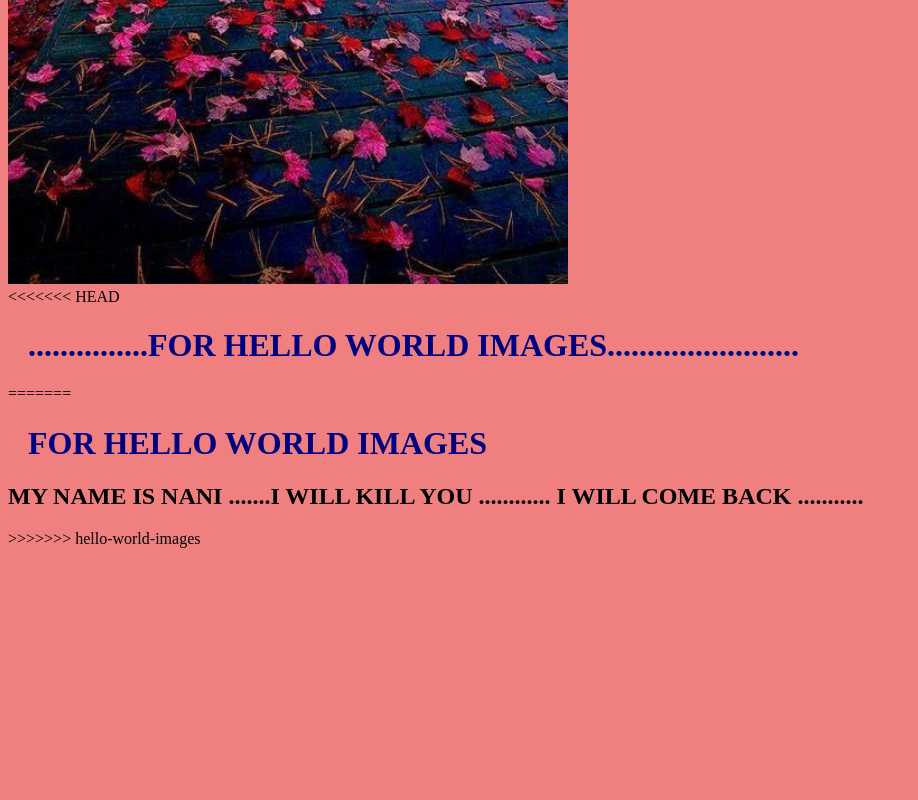
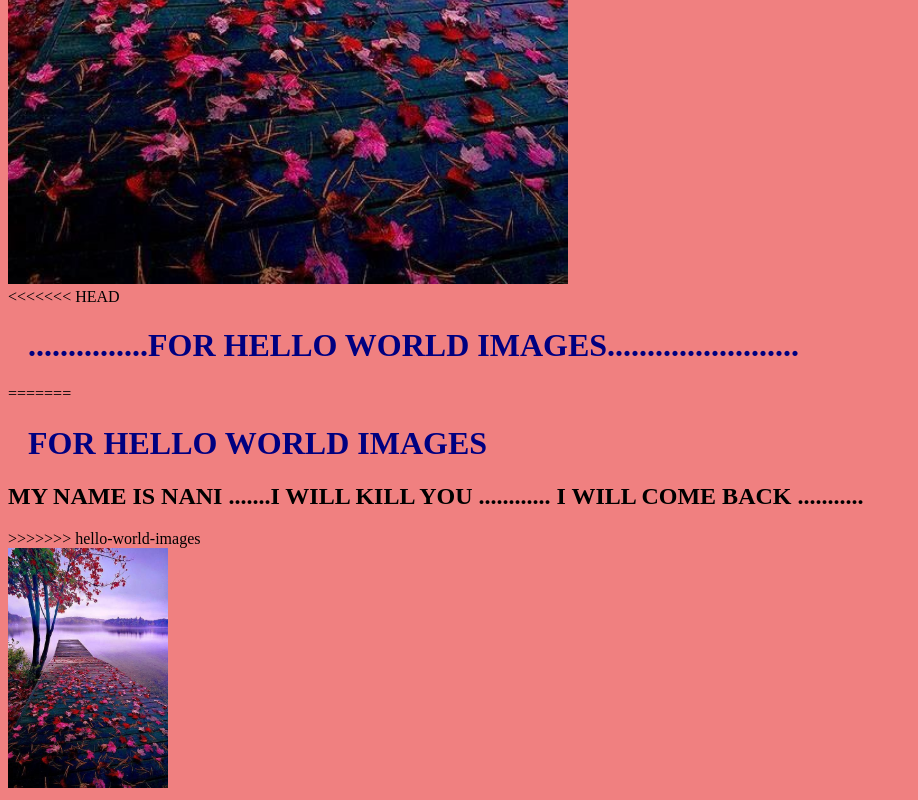
Before and after one commit to NaniPallapu/hello-world, a plain HTML site: page index.html in a window 1280 px wide. Shown: the part 1356-2156 px from the top of the page, without its empty margins (0-918 px from the left). Before the commit the page ends 1912 px from the top, so only its background shows below. Drawn offline with Linux system fonts and the light colour scheme.

Commit message:
updated index.html resized image

```diff
--- a/index.html
+++ b/index.html
@@ -31,5 +31,7 @@
 <h2> MY NAME IS NANI .......I WILL KILL YOU ............ I WILL COME BACK ...........</h2>
 >>>>>>> hello-world-images
 
+<div><img src="/a73d6e4ac85c6a822841e449b24c78e1.jpg" alt="Hello World from Space"
+    style="width:20%;max-width:160px"></div>
 </body>
 </html>
```
